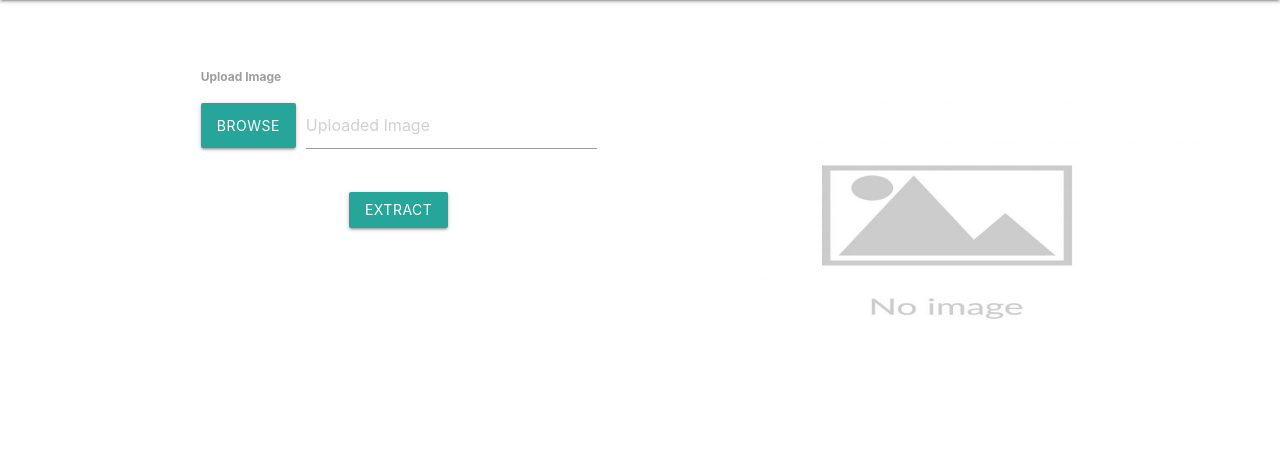
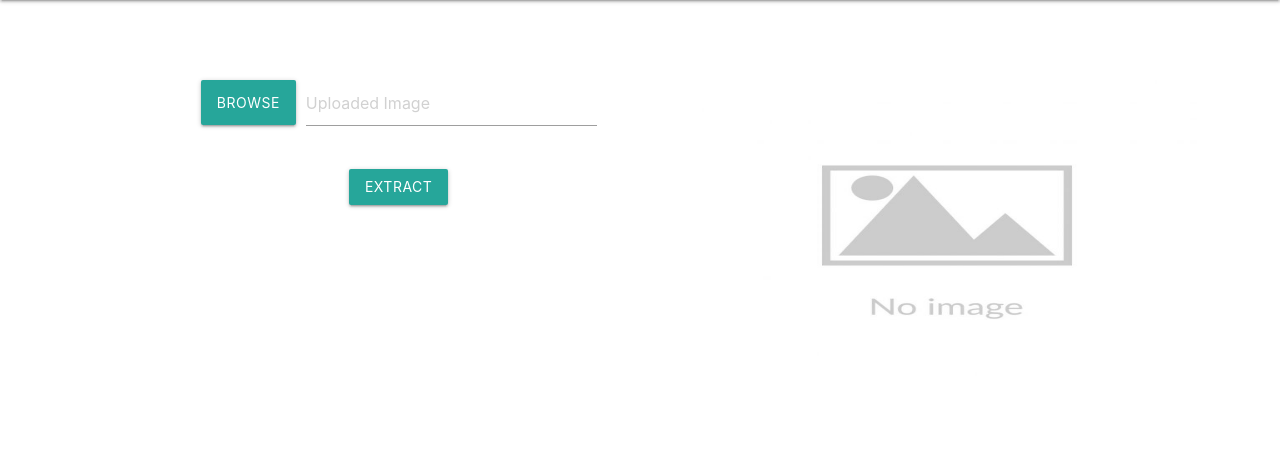
Before and after one commit to sehajmander12/TextExtraction, a Flask app: page / in a window 1280 px wide. Shown: the part 64-526 px from the top of the page. Run offline with Flask 2, Linux system fonts and the light colour scheme; some libraries are stand-ins or nearby versions.

Commit message:
Update index.html

```diff
--- a/app/templates/index.html
+++ b/app/templates/index.html
@@ -38,7 +38,6 @@
               <div class = "row">
 
                   <div class="row">
-                    <label for="first_name"><b>Upload Image</b></label><br>
                     <div class = "file-field input-field">
                       <div class = "btn" >
                         <span>Browse</span>
```
